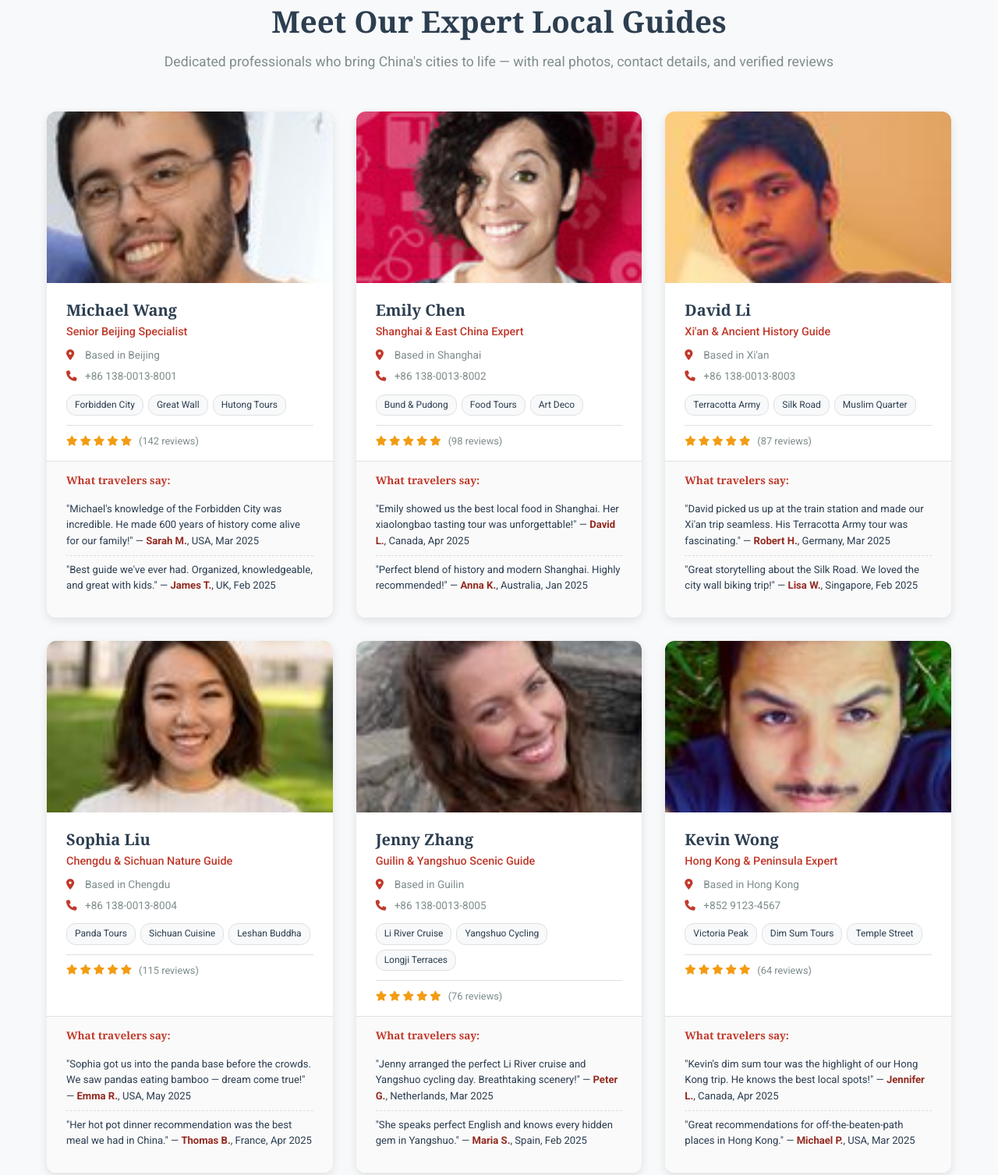
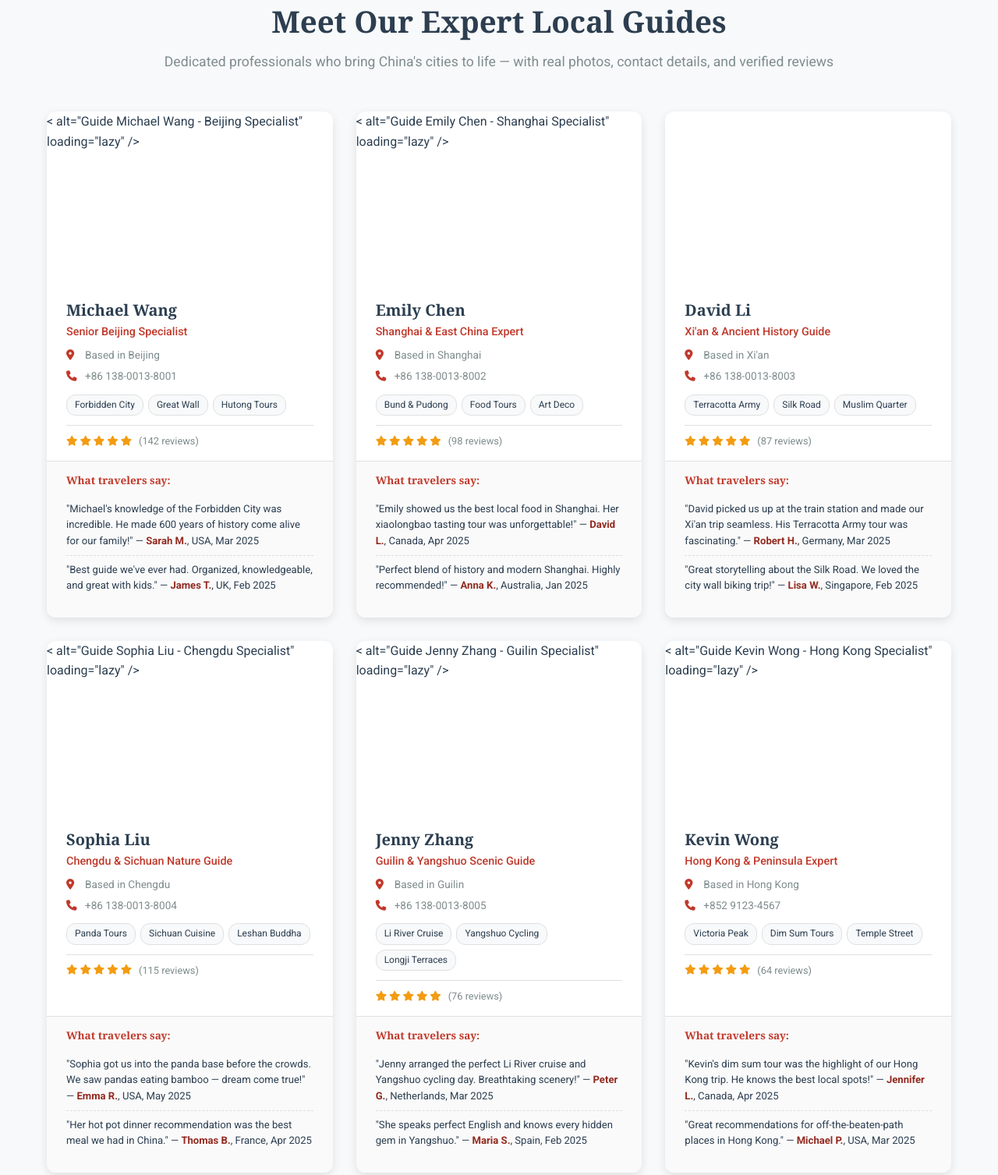
Before and after one commit to jeno0423developer/China-Travel-Guide, a plain HTML site: page index.html in a window 1280 px wide. Shown: the part 3800-5307 px from the top of the page at 78% size. Drawn offline with Linux system fonts and the light colour scheme; files whose address does not match are found by name.

```diff
--- a/index.html
+++ b/index.html
@@ -465,7 +465,7 @@
                 <!-- Guide 1: Beijing -->
                 <div class="guide-card">
                     <div class="guide-photo">
-                        <img src="guide-michael.jpg" alt="Guide Michael Wang - Beijing Specialist" loading="lazy" />
+                        < alt="Guide Michael Wang - Beijing Specialist" loading="lazy" />
                     </div>
                     <div class="guide-info">
                         <h4>Michael Wang</h4>
@@ -496,7 +496,7 @@
                 <!-- Guide 2: Shanghai -->
                 <div class="guide-card">
                     <div class="guide-photo">
-                        <img src="guide-emily.jpg" alt="Guide Emily Chen - Shanghai Specialist" loading="lazy" />
+                        < alt="Guide Emily Chen - Shanghai Specialist" loading="lazy" />
                     </div>
                     <div class="guide-info">
                         <h4>Emily Chen</h4>
@@ -527,7 +527,7 @@
                 <!-- Guide 3: Xi'an -->
                 <div class="guide-card">
                     <div class="guide-photo">
-                        <img src="guide-david.jpg" alt="Guide David Li - Xi'an Specialist" loading="lazy" />
+                        <alt="Guide David Li - Xi'an Specialist" loading="lazy" />
                     </div>
                     <div class="guide-info">
                         <h4>David Li</h4>
@@ -558,7 +558,7 @@
                 <!-- Guide 4: Chengdu -->
                 <div class="guide-card">
                     <div class="guide-photo">
-                        <img src="guide-sophia.jpg" alt="Guide Sophia Liu - Chengdu Specialist" loading="lazy" />
+                        < alt="Guide Sophia Liu - Chengdu Specialist" loading="lazy" />
                     </div>
                     <div class="guide-info">
                         <h4>Sophia Liu</h4>
@@ -589,7 +589,7 @@
                 <!-- Guide 5: Guilin/Yangshuo -->
                 <div class="guide-card">
                     <div class="guide-photo">
-                        <img src="guide-jenny.jpg" alt="Guide Jenny Zhang - Guilin Specialist" loading="lazy" />
+                        < alt="Guide Jenny Zhang - Guilin Specialist" loading="lazy" />
                     </div>
                     <div class="guide-info">
                         <h4>Jenny Zhang</h4>
@@ -620,7 +620,7 @@
                 <!-- Guide 6: Hong Kong -->
                 <div class="guide-card">
                     <div class="guide-photo">
-                        <img src="guide-kevin.jpg" alt="Guide Kevin Wong - Hong Kong Specialist" loading="lazy" />
+                        < alt="Guide Kevin Wong - Hong Kong Specialist" loading="lazy" />
                     </div>
                     <div class="guide-info">
                         <h4>Kevin Wong</h4>
@@ -651,7 +651,7 @@
                 <!-- Guide 7: Guiyang -->
                 <div class="guide-card">
                     <div class="guide-photo">
-                        <img src="guide-lucy.jpg" alt="Guide Lucy Huang - Guiyang Specialist" loading="lazy" />
+                        < alt="Guide Lucy Huang - Guiyang Specialist" loading="lazy" />
                     </div>
                     <div class="guide-info">
                         <h4>Lucy Huang</h4>
```
